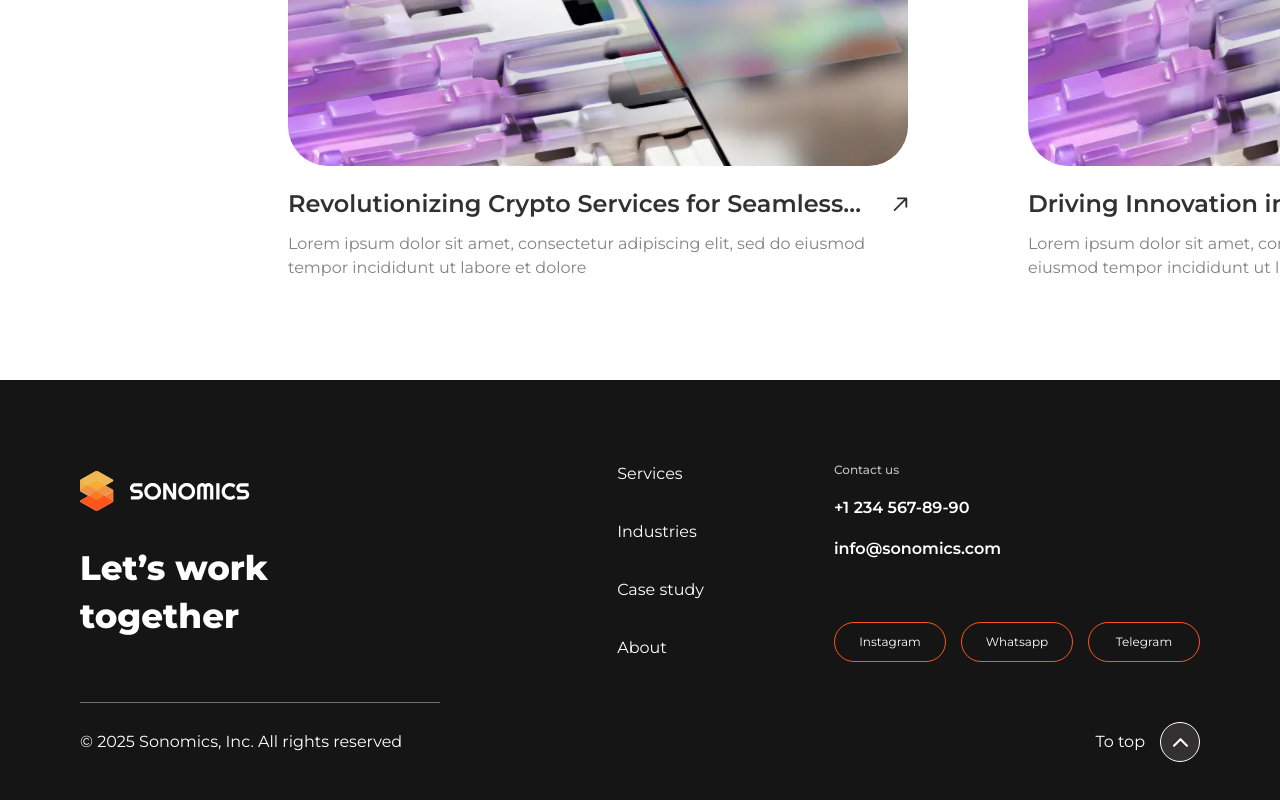
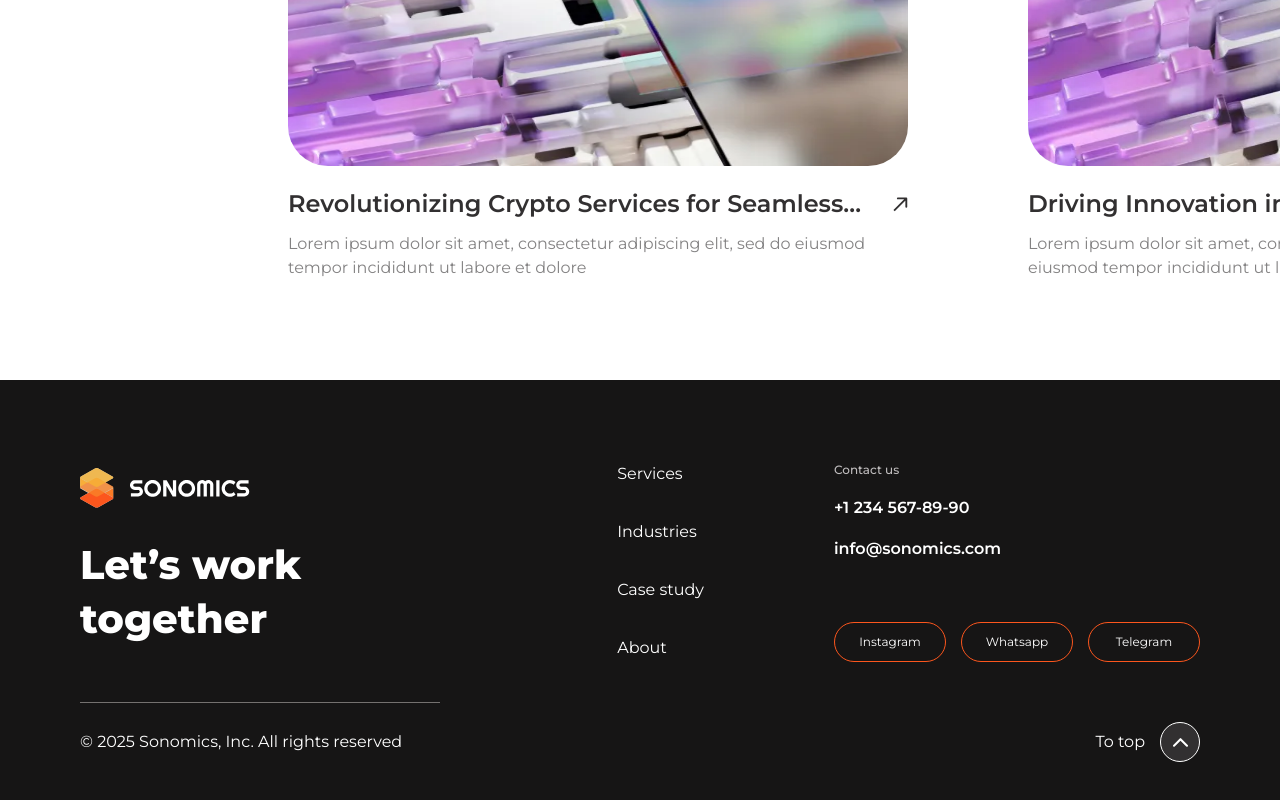
Before and after one commit to skabanets/sonomics, a React (Vite) app: page / in a window 1280 px wide. Shown: the part 3617-4417 px from the top of the page. Built offline with nearby package versions, Linux system fonts and the light colour scheme.

Commit message:
Update padding for Header and Footer on mobile screens

```diff
--- a/src/components/MobileMenu.tsx
+++ b/src/components/MobileMenu.tsx
@@ -31,7 +31,7 @@ export const MobileMenu = ({ isOpen, toggleMenu }: MobileMenuProps) => {
       >
         {isOpen && (
           <>
-            <div className="sticky top-0 z-[5] mb-[35px] flex justify-between bg-blackBgColor before:absolute before:left-0 before:top-[-15px] before:h-[15px] before:w-full before:bg-blackBgColor before:content-['']">
+            <div className="sticky top-0 z-[5] mb-[35px] flex justify-between bg-blackBgColor before:absolute before:left-0 before:top-[-15px] before:h-[15px] before:w-full before:bg-blackBgColor">
               <Logo className="fill-whiteTextColor" />
               <div className="small-text flex items-center gap-[10px] text-whiteTextColor">
                 Close
--- a/src/components/TeamMemberCard.tsx
+++ b/src/components/TeamMemberCard.tsx
@@ -28,7 +28,7 @@ export const TeamMemberCard = ({ item, index }: TeamMemberCardProps) => {
         className="pointer-events-none h-[340px] rounded-t-[20px] object-cover"
       />
       <div
-        className={`relative rounded-b-[20px] bg-darkBgColor px-[30px] pb-[30px] pt-[50px] before:absolute before:left-[30px] before:top-[30px] before:h-[2px] before:w-[30px] before:${beforeBgColor} before:content-['''']`}
+        className={`relative rounded-b-[20px] bg-darkBgColor px-[30px] pb-[30px] pt-[50px] before:absolute before:left-[30px] before:top-[30px] before:h-[2px] before:w-[30px] before:${beforeBgColor} `}
       >
         <h5 className="mb-[8px] text-whiteTextColor">{name}</h5>
         <p className="small-text text-secondaryLightTextColor">{role}</p>
--- a/src/layout/Footer.tsx
+++ b/src/layout/Footer.tsx
@@ -6,14 +6,12 @@ import { socialLinks } from "../constants";
 
 export const Footer = () => {
   return (
-    <footer className="footer bg-blackBgColor pb-[40px] pt-[80px]">
+    <footer className="footer bg-blackBgColor pb-[40px] pt-[50px] md:pt-[80px]">
       <div className="full-hd-container pb-[30px] md:flex md:pb-[40px]">
         <div className="mb-[30px] flex flex-wrap space-y-[20px] md:mb-0 md:mr-auto md:w-[281px] md:space-y-[22px]">
           {" "}
           <Logo className="fill-whiteTextColor" />
-          <h2 className="text-[34px] leading-[48px] text-whiteTextColor">
-            Let&#8217;s work together
-          </h2>
+          <h2 className="text-whiteTextColor">Let&#8217;s work together</h2>
         </div>
         <nav className="mr-[120px] sm-max:mr-0 md:mr-[130px]">
           <NavMenu
--- a/src/layout/Header.tsx
+++ b/src/layout/Header.tsx
@@ -21,7 +21,7 @@ export const Header = () => {
 
   return (
     <>
-      <header className="header pt-[22px]">
+      <header className="header pt-[15px] md:pt-[22px]">
         <div className="full-hd-container flex items-center">
           <nav className="relative z-10 flex w-full justify-between">
             <Logo applyThemeColor />
```
